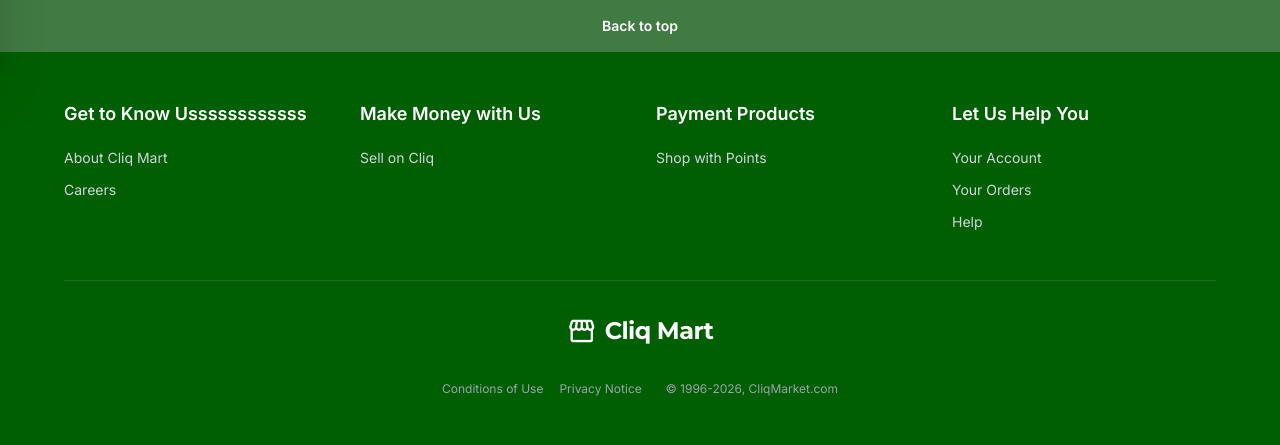
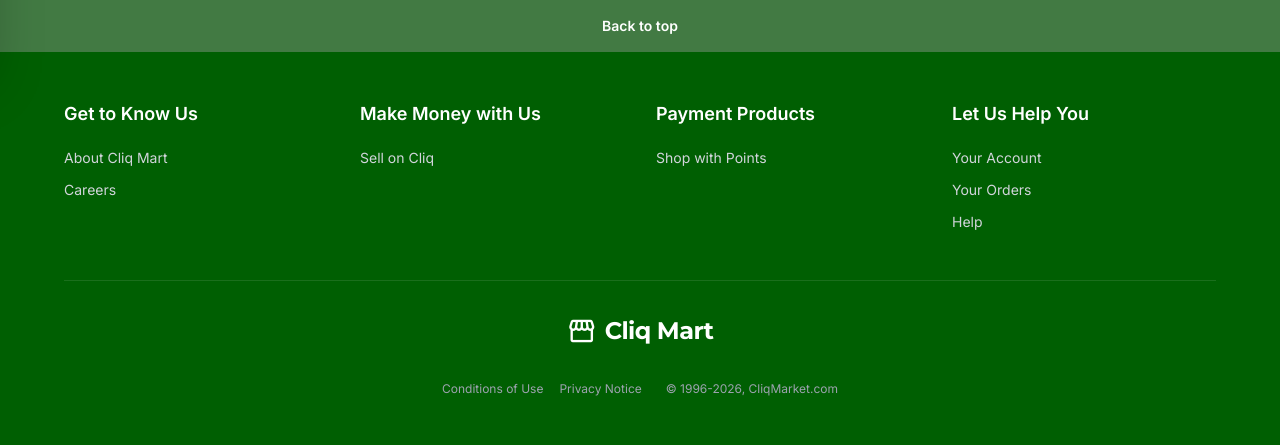
Before and after one commit to Abhiram918/E-commerce, a Django app: page /account/profile/ in a window 1280 px wide. Shown: the part 732-1177 px from the top of the page. Run offline with Django 5.2, Linux system fonts and the light colour scheme; the visitor is signed in with stand-in values (Sample User, id 1); data comes from the database, SQL or seed files in the repository; data that the repository does not hold is empty; parts of the project's set-up code (start-up, migrations or seed data) failed here and were passed over; some libraries are stand-ins or nearby versions.

Commit message:
cicd testing

```diff
--- a/templates/base/footer.html
+++ b/templates/base/footer.html
@@ -9,7 +9,7 @@
         <div class="grid grid-cols-1 sm:grid-cols-2 md:grid-cols-4 gap-8 mb-10 md:mb-12">
 
             <div class="flex flex-col gap-3">
-                <h3 class="font-bold text-lg mb-2">Get to Know Ussssssssssss</h3>
+                <h3 class="font-bold text-lg mb-2">Get to Know Us</h3>
                 <a class="text-sm text-gray-300 hover:text-white hover:underline transition-colors"
                     href="/core/about/">About Cliq Mart</a>
                 <a class="text-sm text-gray-300 hover:text-white hover:underline transition-colors" href="#">Careers</a>
```
